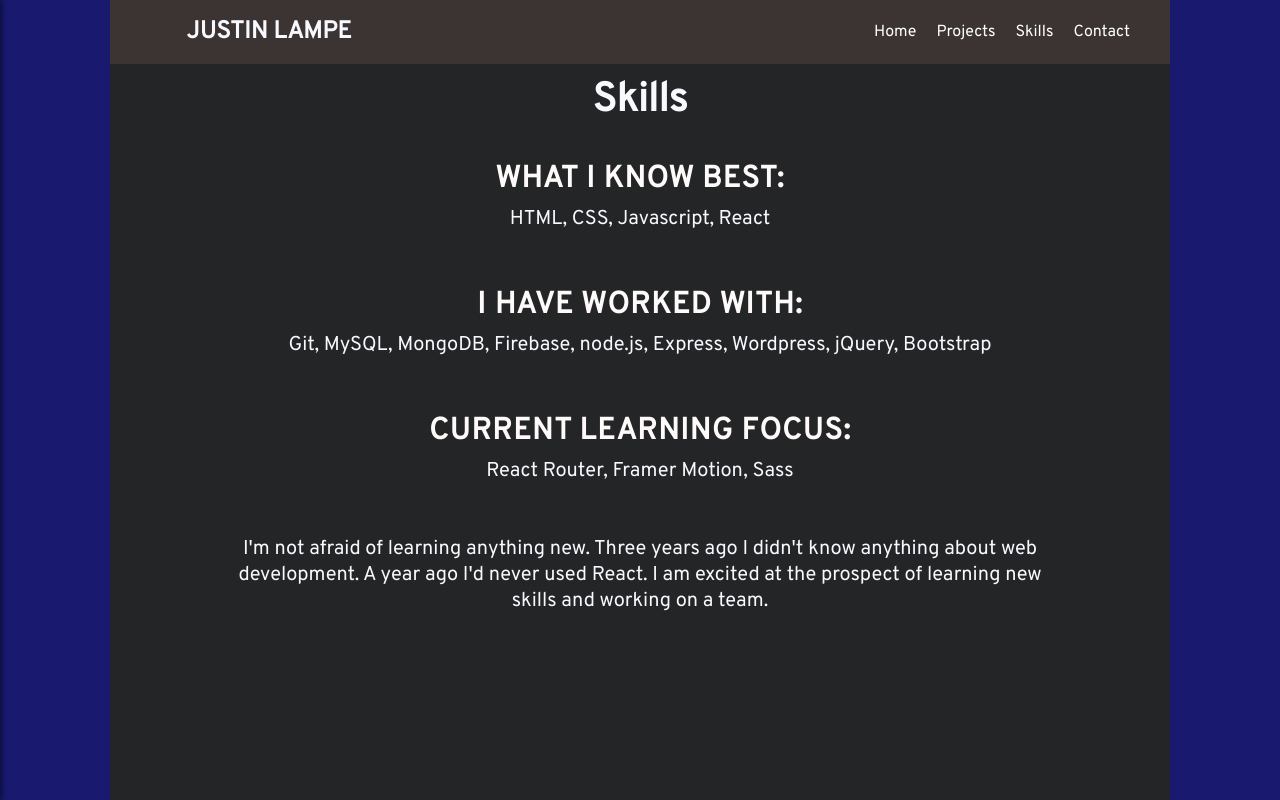
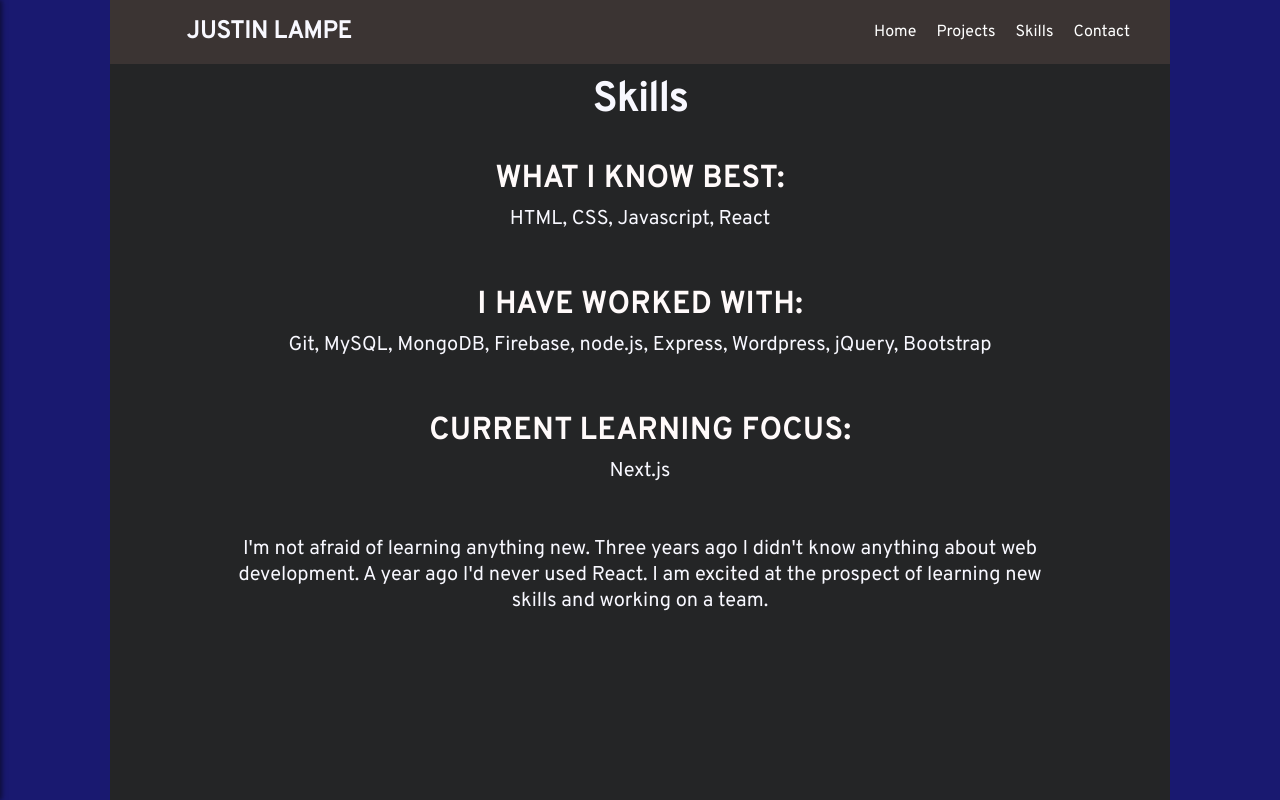
Before and after one commit to PierreLampre/portfolio2020-v2, a React (Create React App) app: page /skills in a window 1280 px wide. Built offline with nearby package versions, Linux system fonts and the light colour scheme.

Commit message:
updated learning focus

```diff
--- a/src/components/Skills/Skills.js
+++ b/src/components/Skills/Skills.js
@@ -16,7 +16,7 @@ const Skills = () => {
                 </div>
                 <div className="section current">
                     <h3>Current Learning Focus:</h3>
-                    React Router, Framer Motion, Sass
+                    Next.js
                 </div>
                 <div className="section a-little-more">
                     I'm not afraid of learning anything new. Three years ago I didn't know anything about web development. A year ago I'd never used React.  I am excited at the prospect of learning new skills and working on a team.
```
